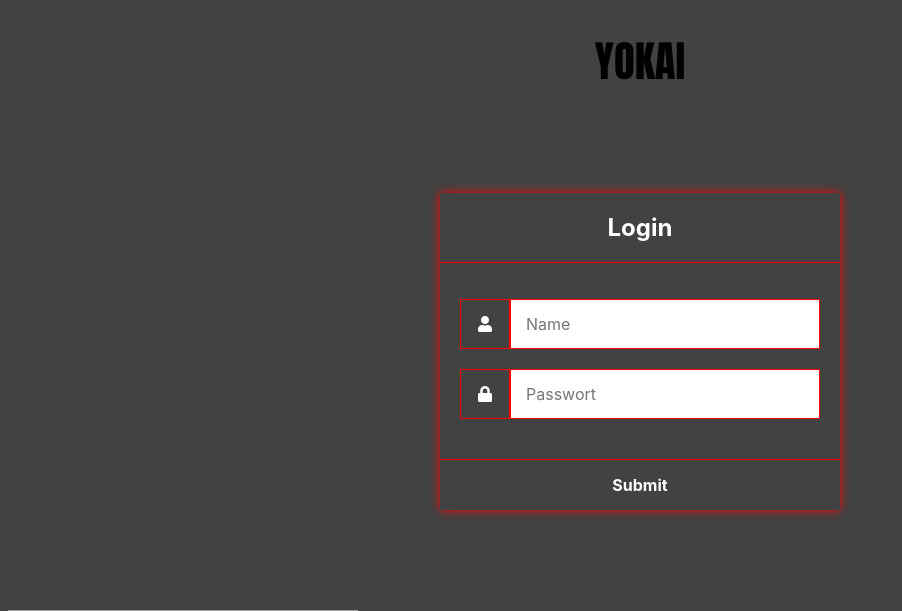
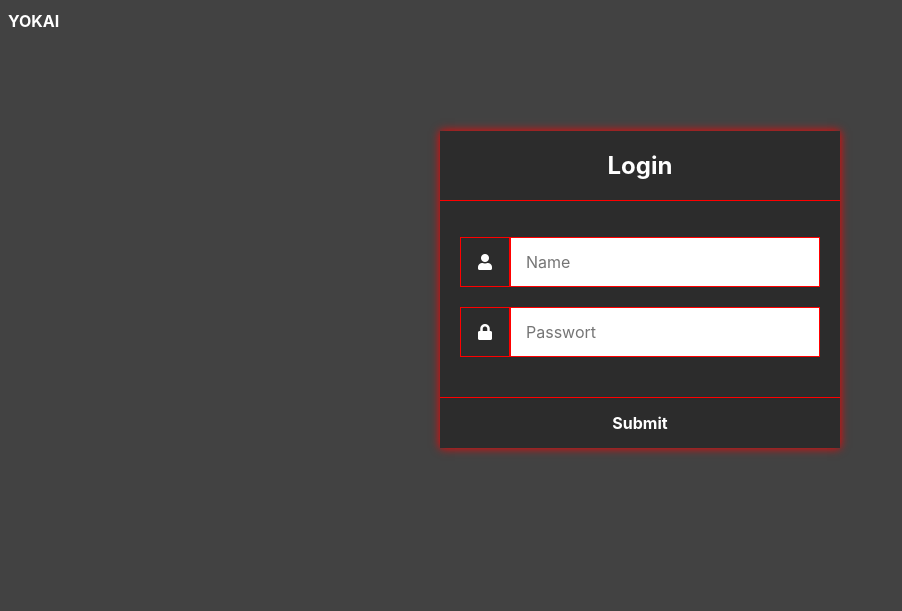
Before and after one commit to Yokai-SUEW/html_old, a PHP site: page / in a window 1280 px wide. Shown: the top 611 px of the page, without its empty margins (0-902 px from the left). After the commit the page ends 455 px from the top, so only its background shows below. Run offline with PHP 8.4, Linux system fonts and the light colour scheme; grey boxes are pictures that could not be loaded.

Commit message:
Updated Style

```diff
--- a/index.html
+++ b/index.html
@@ -26,8 +26,5 @@
 				<input type="submit" value="Submit">
 			</form>
 		</div>
-		<div>
-			<iframe src="https://discord.com/widget?id=589530683660304385&username=juan4764&theme=dark" width="350" height="500" allowtransparency="true" frameborder="0" sandbox="allow-popups allow-popups-to-escape-sandbox allow-same-origin allow-scripts"></iframe>
-		</div>
 	</body>
 </html>
--- a/loginStyles.css
+++ b/loginStyles.css
@@ -1,13 +1,6 @@
-.header {
-    font-family: Impact, Haettenschweiler, 'Arial Narrow Bold', sans-serif;
-    font-size: 32pt;
-    color: black;
-    text-align: center;
-}
-
 .login {
     width: 400px;
-    background-color: #424242;
+    background-color: rgb(44, 44, 44);
     box-shadow: 0 0 9px 0 rgba(255, 0, 0, 1);
     margin: 100px auto;
 }
@@ -30,7 +23,7 @@
     align-items: center;
     width: 50px;
     height: 50px;
-    background-color: #424242;
+    background-color: rgb(44, 44, 44);
     color: #ffffff;
     border: 1px solid red;
 }
@@ -50,7 +43,7 @@
     width: 100%;
     padding: 15px;
     margin-top: 20px;
-    background-color: #424242;
+    background-color: rgb(44, 44, 44);
     border-top: 1px solid red;
     border-left: 0;
     border-right: 0;
@@ -61,6 +54,6 @@
     transition: background-color 0.2s;
 }
 .login form input[type="submit"]:hover {
-  background-color: #424242;
+  background-color: rgb(44, 44, 44);
     transition: background-color 0.2s;
 }
```
